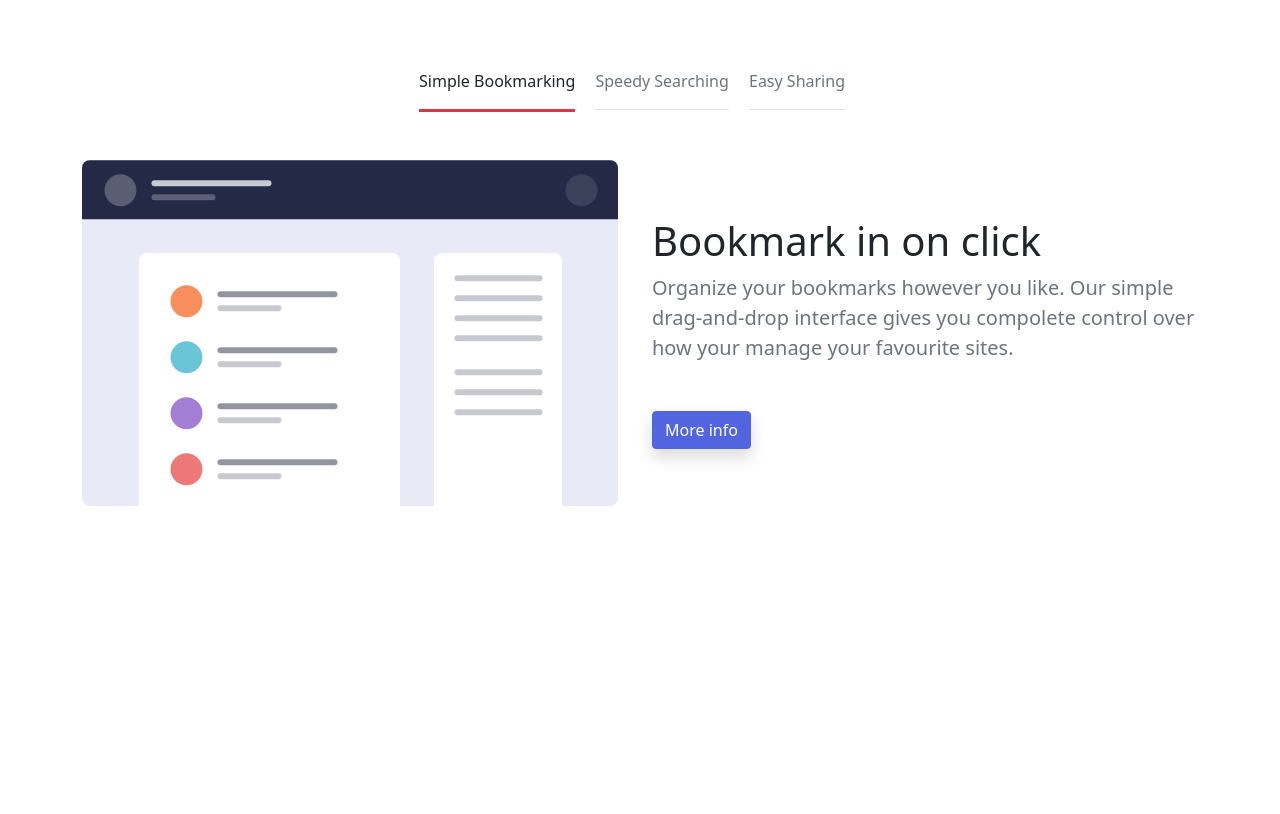
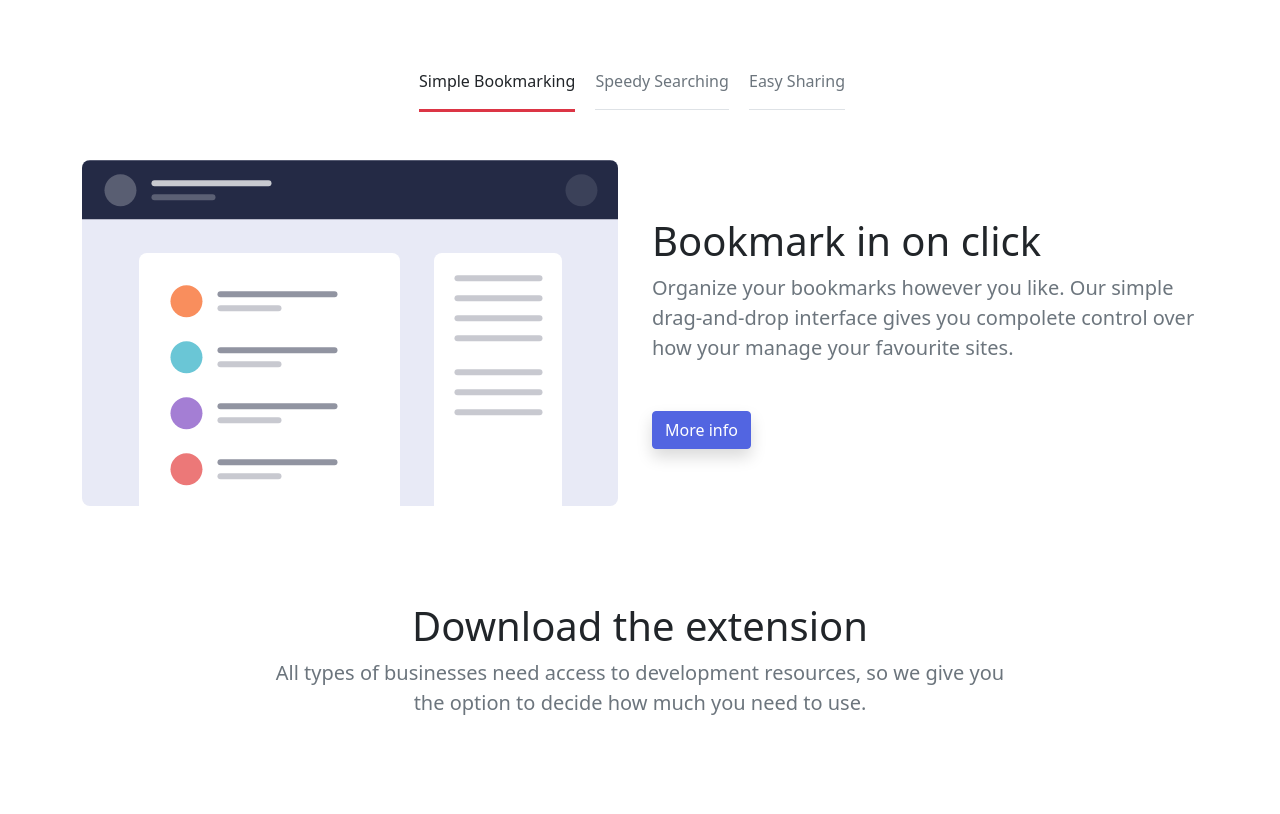
Before and after one commit to wiglesias/S2-bootstrap-sass, a website: page index.html in a window 1280 px wide. Shown: the part 808-1622 px from the top of the page. Before the commit the page ends 1362 px from the top, so only its background shows below. Drawn offline with Linux system fonts and the light colour scheme.

Commit message:
Create section all types businesses. Add description to README.md

```diff
--- a/index.html
+++ b/index.html
@@ -119,5 +119,21 @@
     </div>
   </section>
 
+  <section class="pt-5 pt-md-5 pb-5 pb-md-5" id="pricing">
+    <!-- Content -->
+    <div class="container">
+      <div class="row justify-content-center">
+        <div class="col-12 col-md-10 col-lg-8 text-center">
+          <!-- Heading -->
+          <h1>Download the extension</h1>
+          <!-- Text -->
+          <p class="lead text-muted mb-5 mb-md-5">
+            All types of businesses need access to development resources, so we give you the option to decide how much you need to use.
+          </p>
+        </div>
+      </div> <!-- / .row -->
+    </div> <!-- / .container -->
+  </section>
+
 </body>
 </html>
```
Also changed, not shown: README.md.
